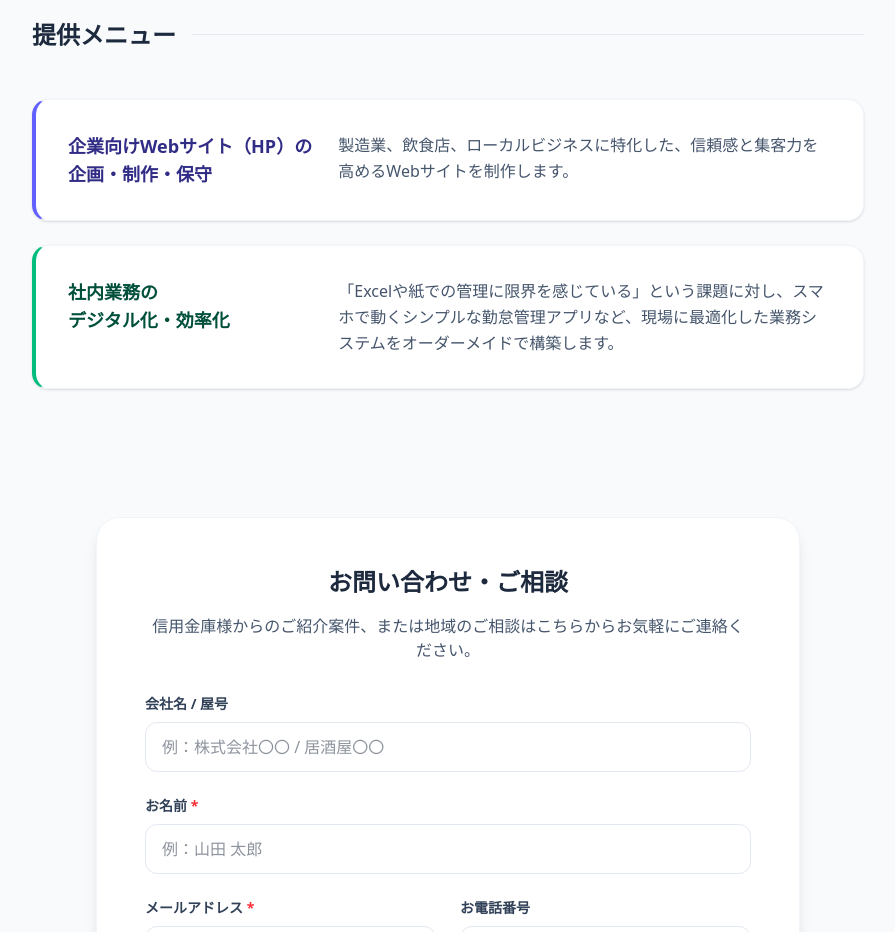
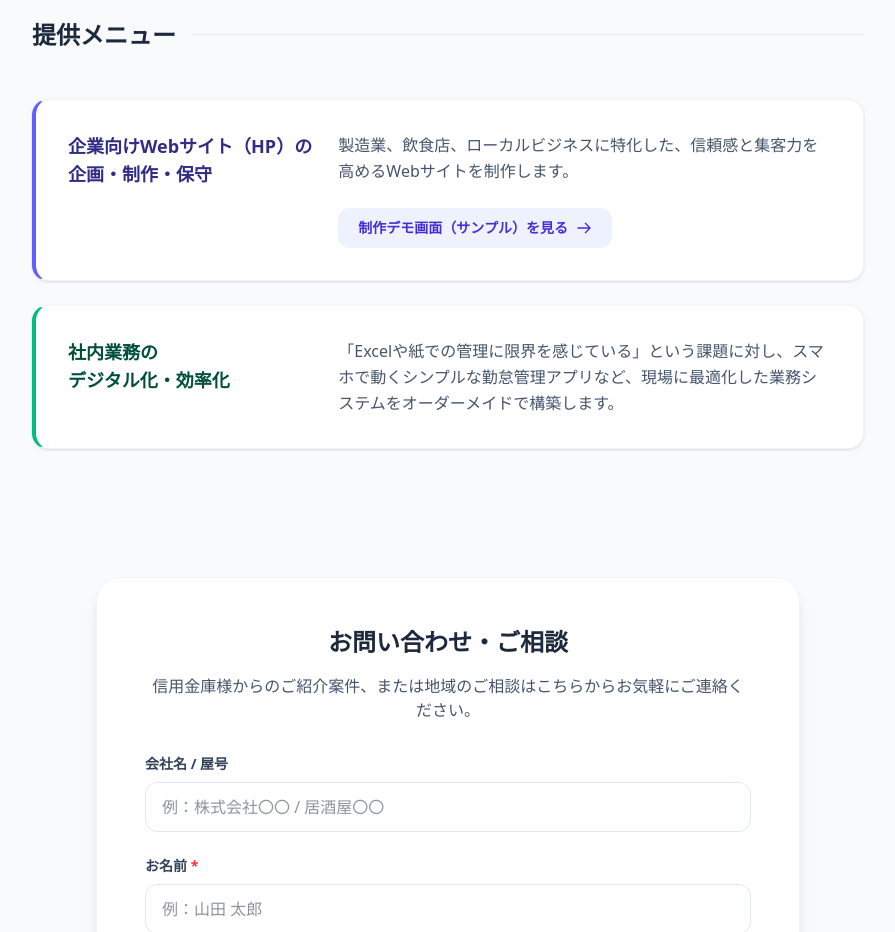
Before and after one commit to ejpasayama-bit/easyjstudio, a React (Vite) app: page /local in a window 1280 px wide. Shown: the part 1140-2072 px from the top of the page, without its empty margins (192-1087 px from the left). Built offline with nearby package versions, Linux system fonts and the light colour scheme; a web font is replaced by a local one.

Commit message:
Initial commit: EasyJ Studio Website with i18n

```diff
--- a/src/pages/Local.jsx
+++ b/src/pages/Local.jsx
@@ -93,13 +93,36 @@ const Local = () => {
         </div>
 
         <div className="space-y-6">
+          {/* HP制作カード（デモ画面リンクを追加） */}
           <div className="flex flex-col md:flex-row gap-6 bg-white p-8 rounded-2xl shadow-sm border border-slate-100 border-l-4 border-l-indigo-500">
             <div className="md:w-1/3 font-bold text-lg text-indigo-900">企業向けWebサイト（HP）の<br/>企画・制作・保守</div>
-            <div className="md:w-2/3 text-slate-600 leading-relaxed">
-              製造業、飲食店、ローカルビジネスに特化した、信頼感と集客力を高めるWebサイトを制作します。
+            <div className="md:w-2/3 flex flex-col justify-between">
+              <p className="text-slate-600 leading-relaxed mb-6">
+                製造業、飲食店、ローカルビジネスに特化した、信頼感と集客力を高めるWebサイトを制作します。
+              </p>
+              <div>
+                <a
+                  href="https://demo.easyjstudio.com/demo/mikawa.html"
+                  target="_blank"
+                  rel="noopener noreferrer"
+                  className="inline-flex items-center bg-indigo-50 hover:bg-indigo-100 text-indigo-700 font-bold py-2.5 px-5 rounded-xl text-sm transition-all duration-200 group"
+                >
+                  <span>制作デモ画面（サンプル）を見る</span>
+                  {/* 右矢印アイコン。ホバー時に少し右に動くアニメーション付き */}
+                  <svg
+                    className="w-4 h-4 ml-2 transition-transform duration-200 group-hover:translate-x-1"
+                    fill="none"
+                    stroke="currentColor"
+                    viewBox="0 0 24 24"
+                  >
+                    <path strokeLinecap="round" strokeLinejoin="round" strokeWidth="2" d="M14 5l7 7m0 0l-7 7m7-7H3" />
+                  </svg>
+                </a>
+              </div>
             </div>
           </div>
 
+          {/* 業務効率化カード */}
           <div className="flex flex-col md:flex-row gap-6 bg-white p-8 rounded-2xl shadow-sm border border-slate-100 border-l-4 border-l-emerald-500">
             <div className="md:w-1/3 font-bold text-lg text-emerald-900">社内業務の<br/>デジタル化・効率化</div>
             <div className="md:w-2/3 text-slate-600 leading-relaxed">
```
Also changed, not shown: public/samplepage_QR.png (added).
